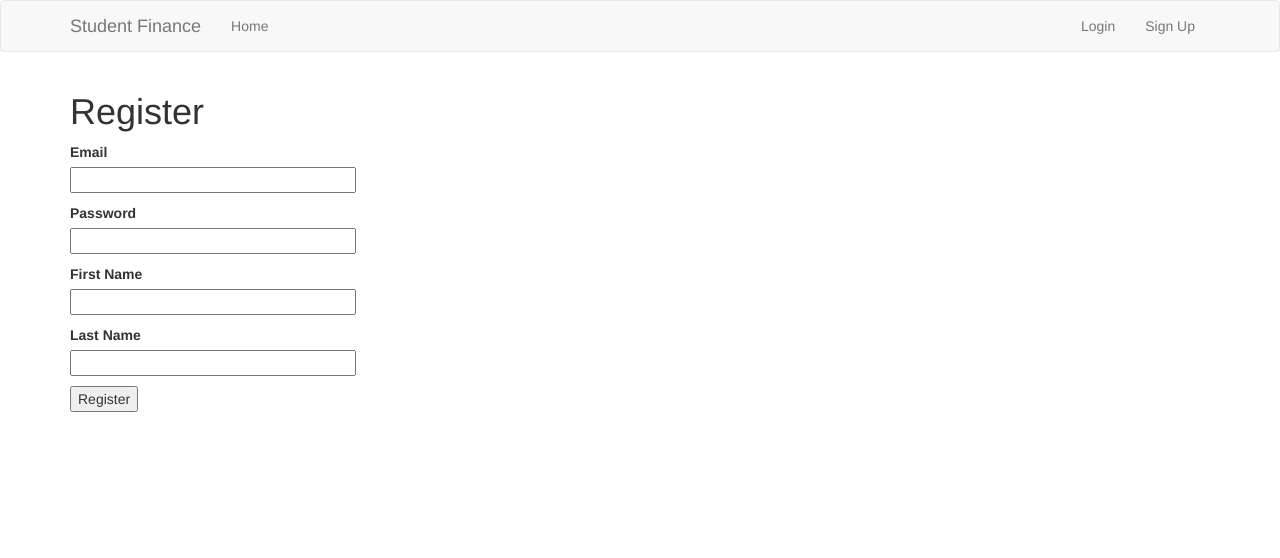
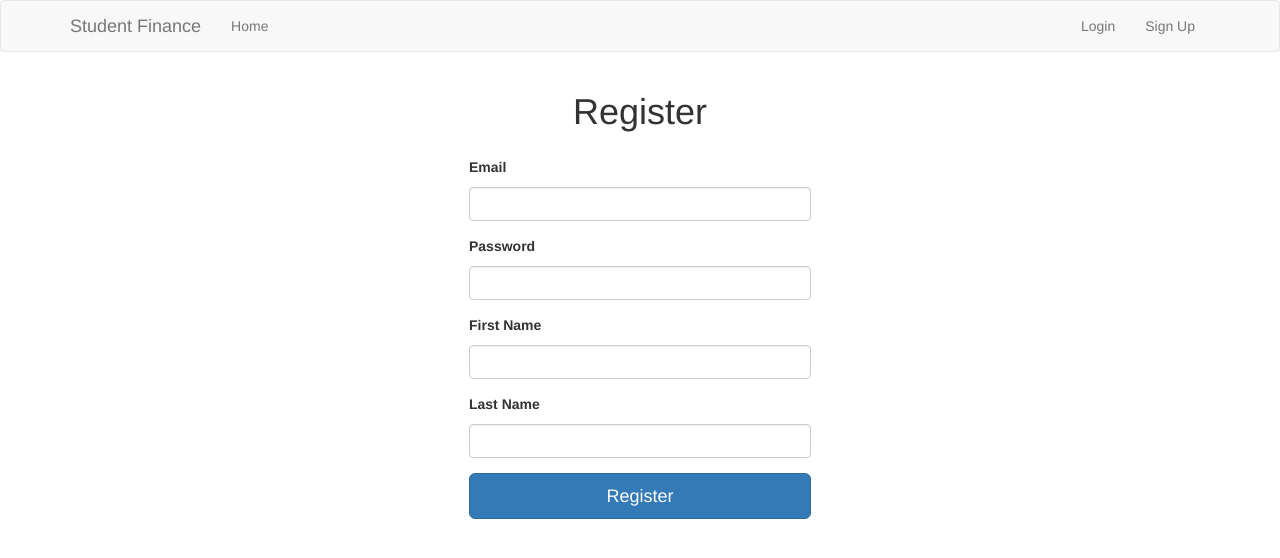
Before and after one commit to HackerByName/DURHACK2019, a Flask app: page /register in a window 1280 px wide. Shown: the top 558 px of the page. Run offline with Flask 2, Linux system fonts and the light colour scheme; some libraries are stand-ins or nearby versions.

Commit message:
Tided up register

```diff
--- a/flask_site/routes.py
+++ b/flask_site/routes.py
@@ -25,7 +25,7 @@ def process_register():
         last_name = form.last_name.data
         hashed = bcrypt.generate_password_hash(password).decode("utf-8")
         MongoDatabase.insert_new_user(student_records, first_name, last_name, email, hashed)
-        #flash("{}, {}, {}, {}".format(email, password, first_name, last_name))
+        ##flash("{}, {}, {}, {}".format(email, password, first_name, last_name))
         return redirect("/login")
 
     return render_template("register.html", title="Register", form=form, user=(session["user"] if "user" in session else None))
@@ -33,7 +33,7 @@ def process_register():
 @app.route("/login", methods=["GET"])
 def login():
     if Verifications.is_logged_in():
-        flash("Already logged in")
+        #flash("Already logged in")
         return redirect("/index")
 
     login_form = LoginForm()
@@ -49,17 +49,17 @@ def process_login():
         user_record = MongoDatabase.find_record(student_records, {"email": email})
 
         if user_record == None:
-            flash("Wrong username")
+            #flash("Wrong username")
             return redirect("/index")
 
         if not bcrypt.check_password_hash(user_record['password'], password):
             #wrong password
-            flash("Wrong password")
+            #flash("Wrong password")
             return redirect("/index")
 
         session["user"] = User.from_record(user_record)
 
-        flash("Logged in, {}".format(email))
+        #flash("Logged in, {}".format(email))
         return redirect("/index")
 
     return render_template("login.html", title="Login", form=form, user=(session["user"] if "user" in session else None))
@@ -67,9 +67,7 @@ def process_login():
 @app.route("/logout")
 def logout():
     if Verifications.is_logged_in():
-        flash("Logged out")
+        #flash("Logged out")
         Verifications.logout()
-    else:
-        flash("You weren't logged in anyway")
 
     return redirect("/index")
--- a/flask_site/templates/login.html
+++ b/flask_site/templates/login.html
@@ -7,20 +7,20 @@
       {{ form.hidden_tag() }}
       <div class="form-group">
         <label for="email">{{ form.email.label }}</label>
-            <div class="form-control"><div class="input text">{{ form.email }}</div></div>
+        {{ form.email(class='form-control') }}
         {% for error in form.email.errors %}
         <span style="color: red;">[{{ error }}]</span>
         {% endfor %}
       </div>
       <div class="form-group">
         <label for="password">{{ form.password.label }}</label>
-            <div class="form-control">{{ form.password }}</div>
+        {{ form.password(class='form-control') }}
         {% for error in form.password.errors %}
         <span style="color: red;">[{{ error }}]</span>
         {% endfor %}
       </div>
       <div class="form-group">
-          <div class="btn btn-lg btn-primary btn-block">{{ form.submit() }}</div>
+        {{ form.submit(class='btn btn-lg btn-primary btn-block') }}
       </div>
     </form>
   </div>
--- a/flask_site/templates/register.html
+++ b/flask_site/templates/register.html
@@ -1,36 +1,42 @@
 {% extends "base.html" %}
 {% block content %}
-    <h1>Register</h1>
+<div class="pt-5">
+  <h1 class="text-center">Register</h1>
+  <div style="width: 30%; margin: 25px auto;">
     <form action="" method="post" novalidate>
       {{ form.hidden_tag() }}
-        <p>
-            {{ form.email.label }}<br>
-            {{ form.email(size=32) }}
+      <div class="form-group">
+        <label for="email">{{ form.email.label }}</label>
+        {{ form.email(class='form-control') }}
         {% for error in form.email.errors %}
         <span style="color: red;">[{{ error }}]</span>
         {% endfor %}
-        </p>
-        <p>
-            {{ form.password.label }}<br>
-            {{ form.password(size=32) }}
+      </div>
+      <div class="form-group">
+        <label for="password">{{ form.password.label }}</label>
+        {{ form.password(class='form-control') }}
         {% for error in form.password.errors %}
         <span style="color: red;">[{{ error }}]</span>
         {% endfor %}
-        </p>
-        <p>
-            {{ form.first_name.label }}<br>
-            {{ form.first_name(size=32) }}
+      </div>
+      <div class="form-group">
+        <label for="first_name">{{ form.first_name.label }}</label>
+        {{ form.first_name(class='form-control') }}
         {% for error in form.first_name.errors %}
         <span style="color: red;">[{{ error }}]</span>
         {% endfor %}
-        </p>
-        <p>
-            {{ form.last_name.label }}<br>
-            {{ form.last_name(size=32) }}
+      </div>
+      <div class="form-group">
+        <label for="last_name">{{ form.last_name.label }}</label>
+        {{ form.last_name(class='form-control') }}
         {% for error in form.last_name.errors %}
         <span style="color: red;">[{{ error }}]</span>
         {% endfor %}
-        </p>
-        <p>{{ form.submit() }}</p>
+      </div>
+      <div class="form-group">
+        {{ form.submit(class='btn btn-lg btn-primary btn-block') }}
+      </div>
     </form>
+  </div>
+</div>
 {% endblock %}
```
Lines whose indentation alone changed are shown as unchanged.
